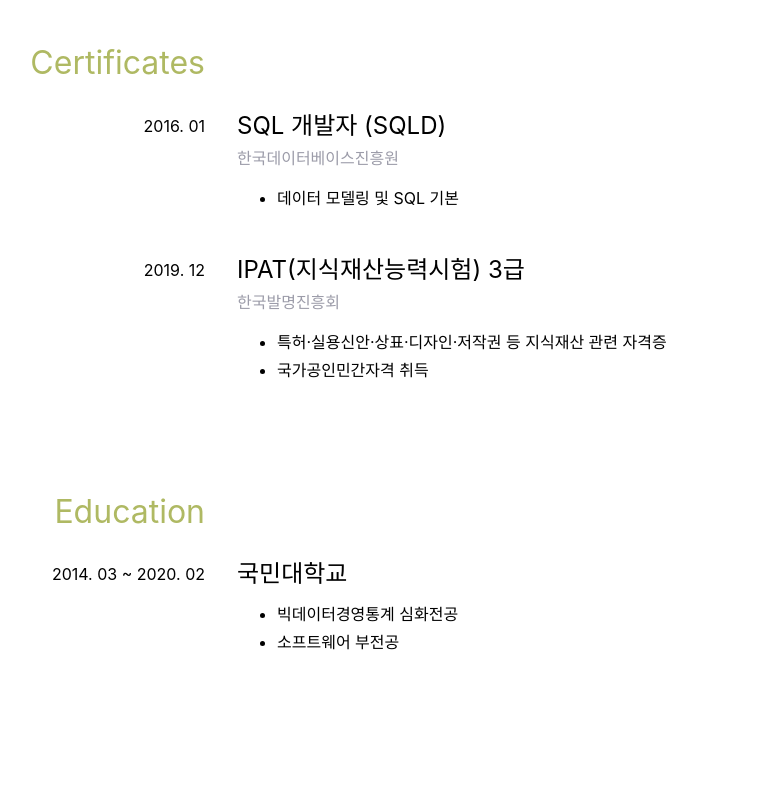
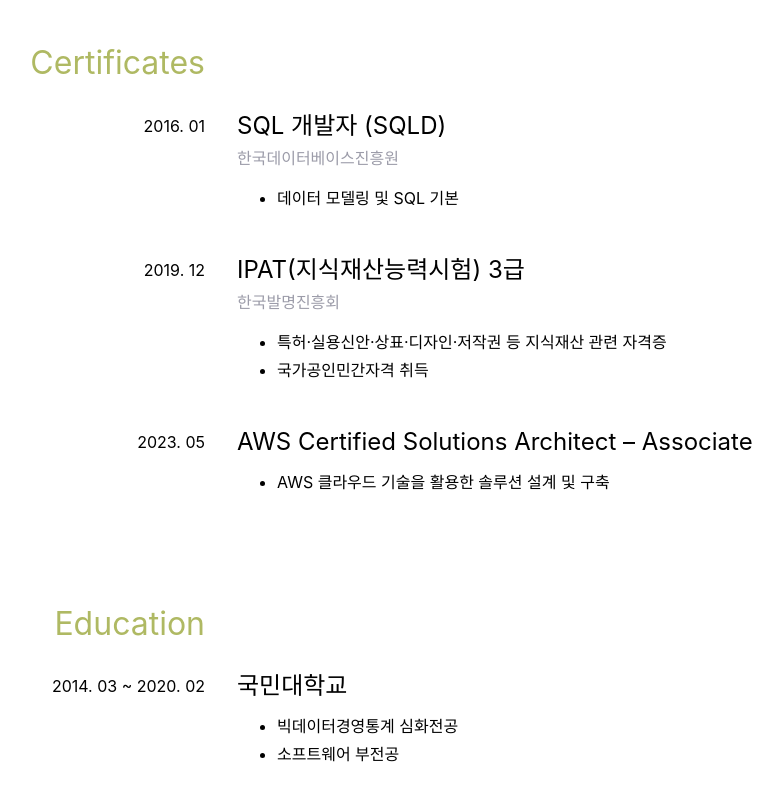
Before and after one commit to Shubidumdu/my-resume, a Svelte app: page / in a window 1280 px wide. Shown: the part 3930-4730 px from the top of the page, without its empty margins (205-988 px from the left). Before the commit the page ends 4696 px from the top, so only its background shows below. Built offline with nearby package versions, Linux system fonts and the light colour scheme; a web font is replaced by a local one.

Commit message:
Add SAA-C03 certificate

```diff
--- a/src/components/Certificates.svelte
+++ b/src/components/Certificates.svelte
@@ -20,13 +20,22 @@
         '국가공인민간자격 취득',
       ],
     },
+    {
+      period: '2023. 05',
+      title: 'AWS Certified Solutions Architect – Associate',
+      sutitle: 'Amazon Web Services',
+      descs: [
+        'AWS 클라우드 기술을 활용한 솔루션 설계 및 구축',
+      ],
+      url: 'https://www.credly.com/badges/a3a007d3-9007-499d-9970-0b1396fff9d0/public_url'
+    }
   ];
 </script>
 
 <Section title="Certificates">
-  {#each certificates as { period, title, subtitle, descs }}
+  {#each certificates as { period, title, subtitle, descs, url }}
     <Content title={period}>
-      <Article {title} {subtitle} />
+      <Article {title} {subtitle} {url} />
       <List items={descs} />
     </Content>
   {/each}
```
